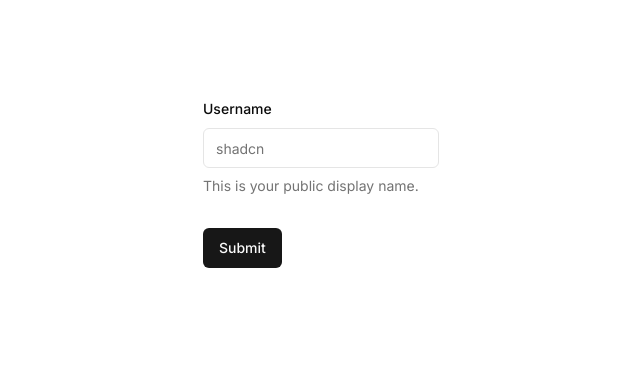
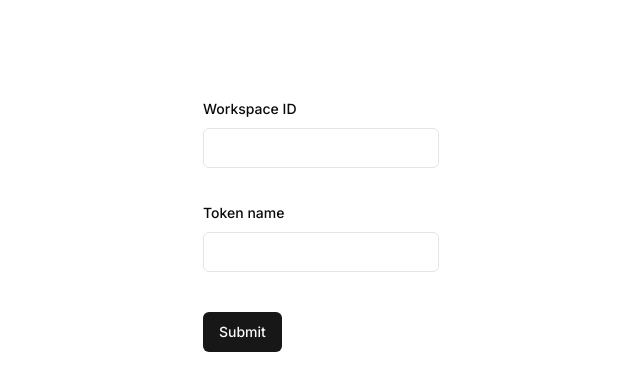
Before and after one commit to rmorehig/tb-jwt-generator, a Next.js app: page / in a window 1280 px wide. Shown: the top 390 px of the page, without its empty margins (319-959 px from the left). Built offline with nearby package versions, Linux system fonts and the light colour scheme.

Commit message:
add types

```diff
--- a/components/jwt-form.tsx
+++ b/components/jwt-form.tsx
@@ -17,16 +17,16 @@ import {
 import { Input } from '@/components/ui/input'
 
 const formSchema = z.object({
-  username: z.string().min(2, {
-    message: 'Username must be at least 2 characters.',
-  }),
+  workspace_id: z.string().min(1),
+  name: z.string().min(1),
 })
 
 export function JwtForm() {
   const form = useForm<z.infer<typeof formSchema>>({
     resolver: zodResolver(formSchema),
     defaultValues: {
-      username: '',
+      name: '',
+      workspace_id: '',
     },
   })
 
@@ -41,16 +41,28 @@ export function JwtForm() {
       <form onSubmit={form.handleSubmit(onSubmit)} className="space-y-8">
         <FormField
           control={form.control}
-          name="username"
+          name="workspace_id"
           render={({ field }) => (
             <FormItem>
-              <FormLabel>Username</FormLabel>
+              <FormLabel>Workspace ID</FormLabel>
               <FormControl>
-                <Input placeholder="shadcn" {...field} />
+                <Input {...field} />
               </FormControl>
-              <FormDescription>
-                This is your public display name.
-              </FormDescription>
+              <FormDescription></FormDescription>
+              <FormMessage />
+            </FormItem>
+          )}
+        />
+        <FormField
+          control={form.control}
+          name="name"
+          render={({ field }) => (
+            <FormItem>
+              <FormLabel>Token name</FormLabel>
+              <FormControl>
+                <Input {...field} />
+              </FormControl>
+              <FormDescription></FormDescription>
               <FormMessage />
             </FormItem>
           )}
```
